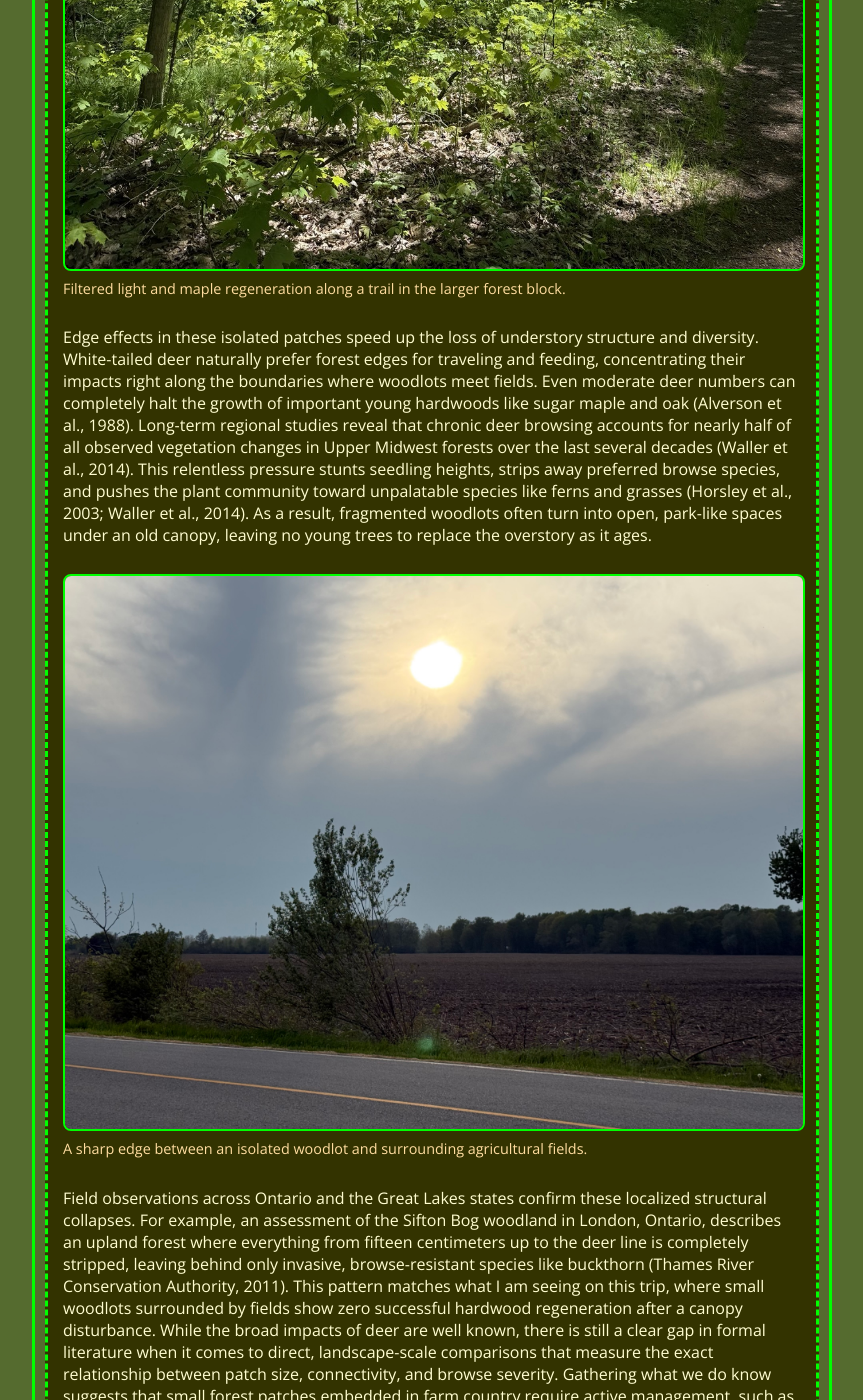
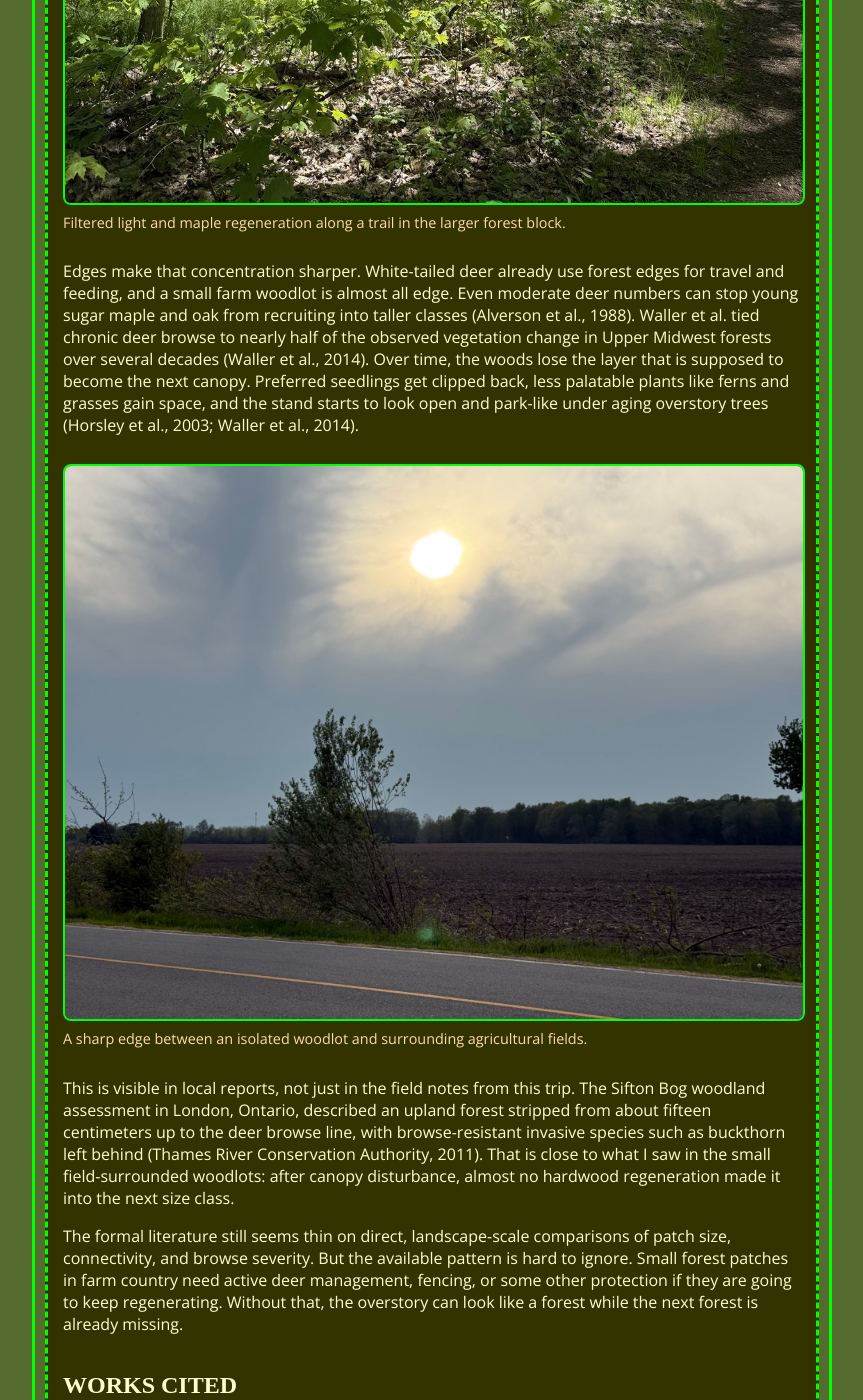
Before and after one commit to MtnTheMan/mtntheman.github.io, a Jekyll site: the page built from _posts/2026-05-18-megatrip-day-2-landscape-spatial-patterning-deer-browse.md, in a window 1280 px wide and 1400 px high, scrolled down 2576 px. Shown: the whole window, without its empty margins (208-1071 px from the left). Built offline with Jekyll 4.4.1, drawn with Linux system fonts in a browser that asks for light colours; some web fonts are replaced; some of the changed text lies outside the part shown.

Commit message:
Clean up AI-isms in NHR Log 2

```diff
--- a/_posts/2026-05-18-megatrip-day-2-landscape-spatial-patterning-deer-browse.md
+++ b/_posts/2026-05-18-megatrip-day-2-landscape-spatial-patterning-deer-browse.md
@@ -4,10 +4,10 @@
 date: 2026-05-18
 categories: [northern-hardwoods, research, travel]
 tags: [Northern Hardwoods Resilience Project, forestry, silviculture, megatrip, fieldwork, Ontario, deer browse, forest fragmentation]
-excerpt: "The second day of the Northern Hardwood Megatrip considers how forest patch size and agricultural context shape deer browse pressure and hardwood regeneration."
+excerpt: "Day 2 of the Northern Hardwood Megatrip looks at why patch size, farm-country edges, and winter deer concentration can decide whether sugar maple regeneration has any chance."
 ---
 
-The way forest fragments are arranged across an agricultural landscape largely determines whether young trees survive and keep the woods resilient over time. Walking through a massive, contiguous block of timber on this second day of fieldwork shows a thriving understory where tree seedlings are establishing well, even with high regional deer populations. Yesterday offered a completely different view: I walked through a small woodlot surrounded on all four sides by intensive crop fields, and the understory was completely hollow, without a single sugar maple seedling or sapling in sight. This stark contrast highlights how landscape context shapes these ecosystems, showing that small forest patches have an inherent vulnerability because they lack the physical area needed to absorb concentrated foraging pressure.
+Day 2 put two woods next to each other in my head. In the larger, contiguous timber block, sugar maple regeneration was not hypothetical. Seedlings were up, the understory had depth, and deer browse looked like one pressure among several rather than the whole story. The day before, in a small woodlot ringed by crop fields, the lower layer was almost empty. No sugar maple seedlings. No saplings. Same broader region, very different capacity to take a hit. That contrast is the point of this post: patch size and farm-country context change how deer pressure lands on northern hardwood regeneration.
 
 <figure class="nhr-figure full-width nhr-photo protected-image" oncontextmenu="return false;">
   <img
@@ -19,7 +19,7 @@
   <figcaption>A healthy, dense understory beneath a larger contiguous hardwood canopy.</figcaption>
 </figure>
 
-The surrounding agricultural matrix changes how deer forage and disconnects their population size from what the local woods can actually support. In highly fragmented areas across Southern Ontario and the Upper Midwest, crop fields provide rich food subsidies during the summer months. Deer feast on these crops all summer, but they shift their habits when the seasons turn, crowding into isolated woodlots for winter shelter. Research shows that winter deer densities in these small remnants can reach twenty-five to thirty-five individuals per square kilometer, leading to intense browsing on native spring wildflowers and woody seedlings (Augustine, 1997). Because external agricultural fields sustain these high populations, the winter browse pressure inside the woods stays intense, preventing sensitive tree species from growing past the seedling stage (Augustine, 1998). In contrast, larger, contiguous forests allow deer to spread out their foraging across a wide geography, which reduces localized damage.
+The surrounding agricultural matrix can feed deer outside the forest and then concentrate their winter pressure inside it. In fragmented parts of Southern Ontario and the Upper Midwest, crop fields carry deer through the summer. When winter comes, those same deer need cover, and isolated woodlots become obvious shelter. Augustine reported winter deer densities of twenty-five to thirty-five individuals per square kilometer in small remnants, with heavy browsing on native spring wildflowers and woody seedlings (Augustine, 1997). The problem is that those deer numbers are not being carried by the woodlot alone. The surrounding fields help maintain the population, while the winter damage gets focused inside the small patch (Augustine, 1998). Larger forest blocks do not remove browse pressure, but they give deer more room to spread out, so damage is less likely to pile onto the same few acres.
 
 <figure class="nhr-figure full-width nhr-photo protected-image" oncontextmenu="return false;">
   <img
@@ -31,7 +31,7 @@
   <figcaption>Filtered light and maple regeneration along a trail in the larger forest block.</figcaption>
 </figure>
 
-Edge effects in these isolated patches speed up the loss of understory structure and diversity. White-tailed deer naturally prefer forest edges for traveling and feeding, concentrating their impacts right along the boundaries where woodlots meet fields. Even moderate deer numbers can completely halt the growth of important young hardwoods like sugar maple and oak (Alverson et al., 1988). Long-term regional studies reveal that chronic deer browsing accounts for nearly half of all observed vegetation changes in Upper Midwest forests over the last several decades (Waller et al., 2014). This relentless pressure stunts seedling heights, strips away preferred browse species, and pushes the plant community toward unpalatable species like ferns and grasses (Horsley et al., 2003; Waller et al., 2014). As a result, fragmented woodlots often turn into open, park-like spaces under an old canopy, leaving no young trees to replace the overstory as it ages.
+Edges make that concentration sharper. White-tailed deer already use forest edges for travel and feeding, and a small farm woodlot is almost all edge. Even moderate deer numbers can stop young sugar maple and oak from recruiting into taller classes (Alverson et al., 1988). Waller et al. tied chronic deer browse to nearly half of the observed vegetation change in Upper Midwest forests over several decades (Waller et al., 2014). Over time, the woods lose the layer that is supposed to become the next canopy. Preferred seedlings get clipped back, less palatable plants like ferns and grasses gain space, and the stand starts to look open and park-like under aging overstory trees (Horsley et al., 2003; Waller et al., 2014).
 
 <figure class="nhr-figure full-width nhr-photo protected-image" oncontextmenu="return false;">
   <img
@@ -43,7 +43,9 @@
   <figcaption>A sharp edge between an isolated woodlot and surrounding agricultural fields.</figcaption>
 </figure>
 
-Field observations across Ontario and the Great Lakes states confirm these localized structural collapses. For example, an assessment of the Sifton Bog woodland in London, Ontario, describes an upland forest where everything from fifteen centimeters up to the deer line is completely stripped, leaving behind only invasive, browse-resistant species like buckthorn (Thames River Conservation Authority, 2011). This pattern matches what I am seeing on this trip, where small woodlots surrounded by fields show zero successful hardwood regeneration after a canopy disturbance. While the broad impacts of deer are well known, there is still a clear gap in formal literature when it comes to direct, landscape-scale comparisons that measure the exact relationship between patch size, connectivity, and browse severity. Gathering what we do know suggests that small forest patches embedded in farm country require active management, such as controlled hunting or physical fencing, if they are to keep their capacity to regenerate and remain resilient over the long term.
+This is visible in local reports, not just in the field notes from this trip. The Sifton Bog woodland assessment in London, Ontario, described an upland forest stripped from about fifteen centimeters up to the deer browse line, with browse-resistant invasive species such as buckthorn left behind (Thames River Conservation Authority, 2011). That is close to what I saw in the small field-surrounded woodlots: after canopy disturbance, almost no hardwood regeneration made it into the next size class.
+
+The formal literature still seems thin on direct, landscape-scale comparisons of patch size, connectivity, and browse severity. But the available pattern is hard to ignore. Small forest patches in farm country need active deer management, fencing, or some other protection if they are going to keep regenerating. Without that, the overstory can look like a forest while the next forest is already missing.
 
 ## Works Cited
 
```
